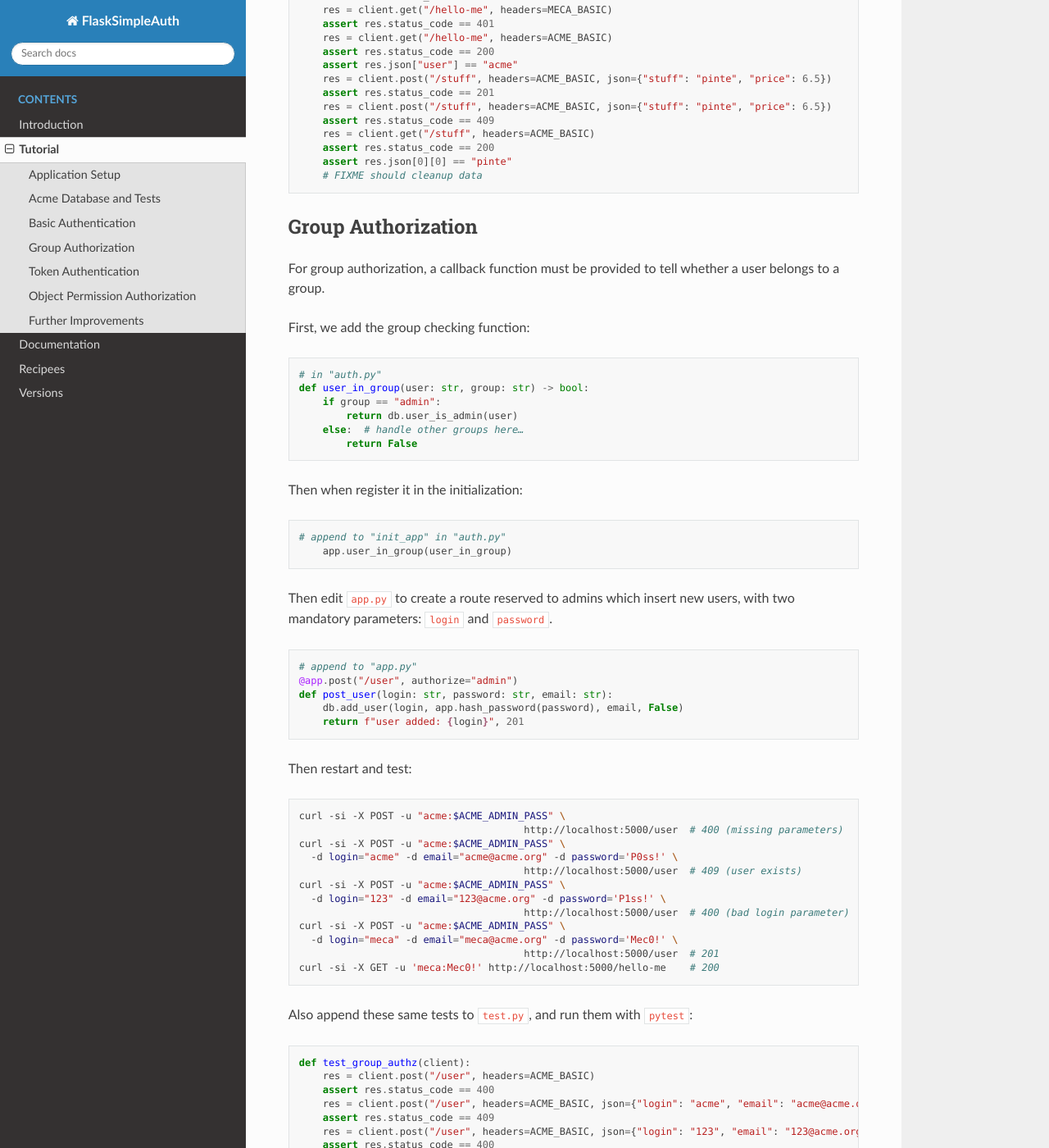
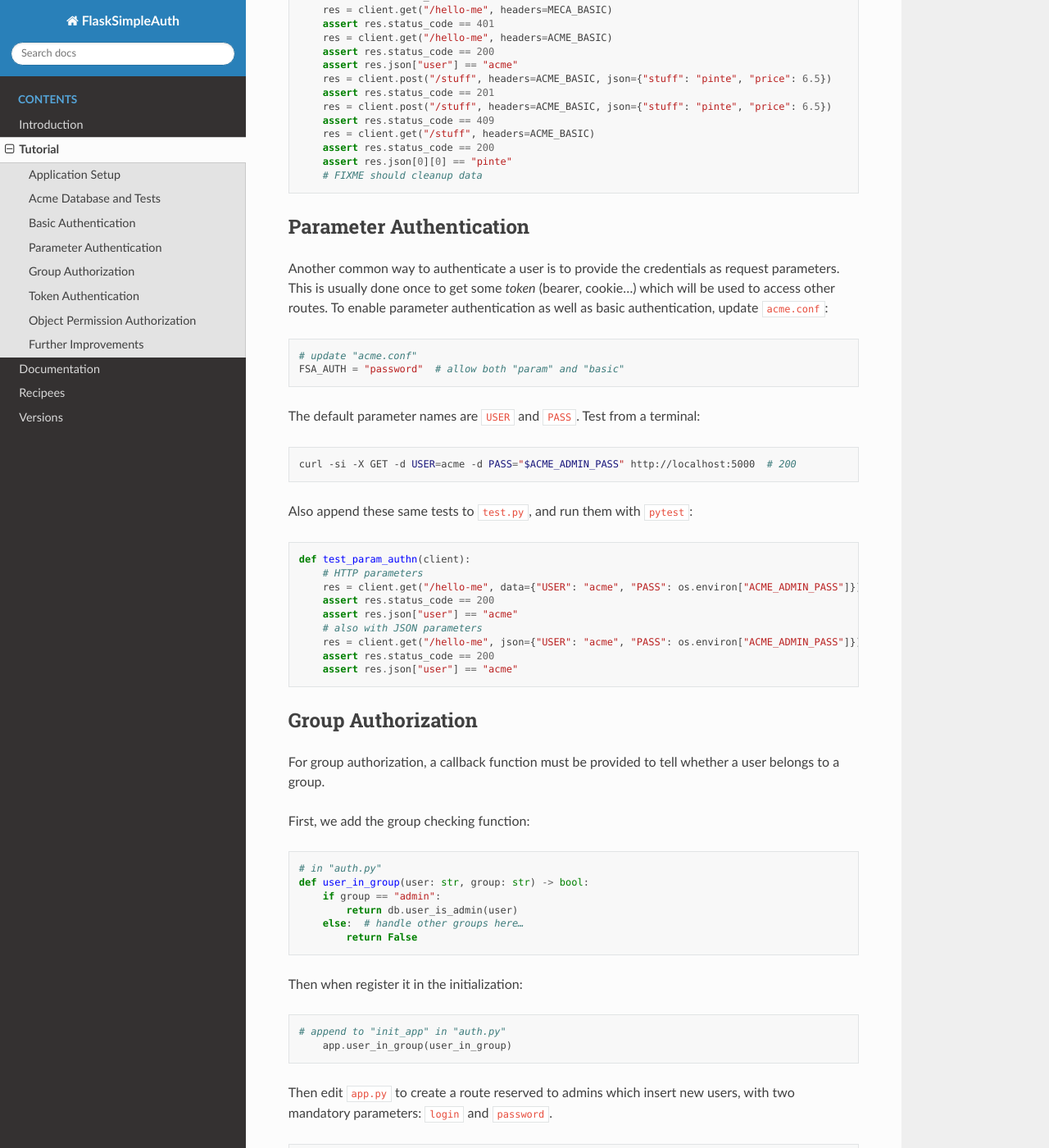
Before and after one commit to zx80/flask-simple-auth, a Sphinx documentation site: the page built from docs/TUTORIAL.md, in a window 1280 px wide and 1400 px high, scrolled down 6082 px. Shown: the whole window at 82% size. Built offline with Sphinx 7.4.7 and the Read the Docs theme 2.0.0, drawn with Linux system fonts in a browser that asks for light colours; pages that are not in the unit, such as notebooks, are missing from menus.

Commit message:
add parameter auth to tutorial

````diff
--- a/docs/TUTORIAL.md
+++ b/docs/TUTORIAL.md
@@ -344,6 +344,41 @@ def test_basic_authn(client):
     # FIXME should cleanup data
 ```
 
+## Parameter Authentication
+
+Another common way to authenticate a user is to provide the credentials as
+request parameters.
+This is usually done once to get some *token* (bearer, cookie…) which will be
+used to access other routes.
+To enable parameter authentication as well as basic authentication, update
+`acme.conf`:
+
+```python
+# update "acme.conf"
+FSA_AUTH = "password"  # allow both "param" and "basic"
+```
+
+The default parameter names are `USER` and `PASS`.
+Test from a terminal:
+
+```shell
+curl -si -X GET -d USER=acme -d PASS="$ACME_ADMIN_PASS" http://localhost:5000  # 200
+```
+
+Also append these same tests to `test.py`, and run them with `pytest`:
+
+```python
+def test_param_authn(client):
+    # HTTP parameters
+    res = client.get("/hello-me", data={"USER": "acme", "PASS": os.environ["ACME_ADMIN_PASS"]})
+    assert res.status_code == 200
+    assert res.json["user"] == "acme"
+    # also with JSON parameters
+    res = client.get("/hello-me", json={"USER": "acme", "PASS": os.environ["ACME_ADMIN_PASS"]})
+    assert res.status_code == 200
+    assert res.json["user"] == "acme"
+```
+
 ## Group Authorization
 
 For group authorization, a callback function must be provided to tell whether a
````
